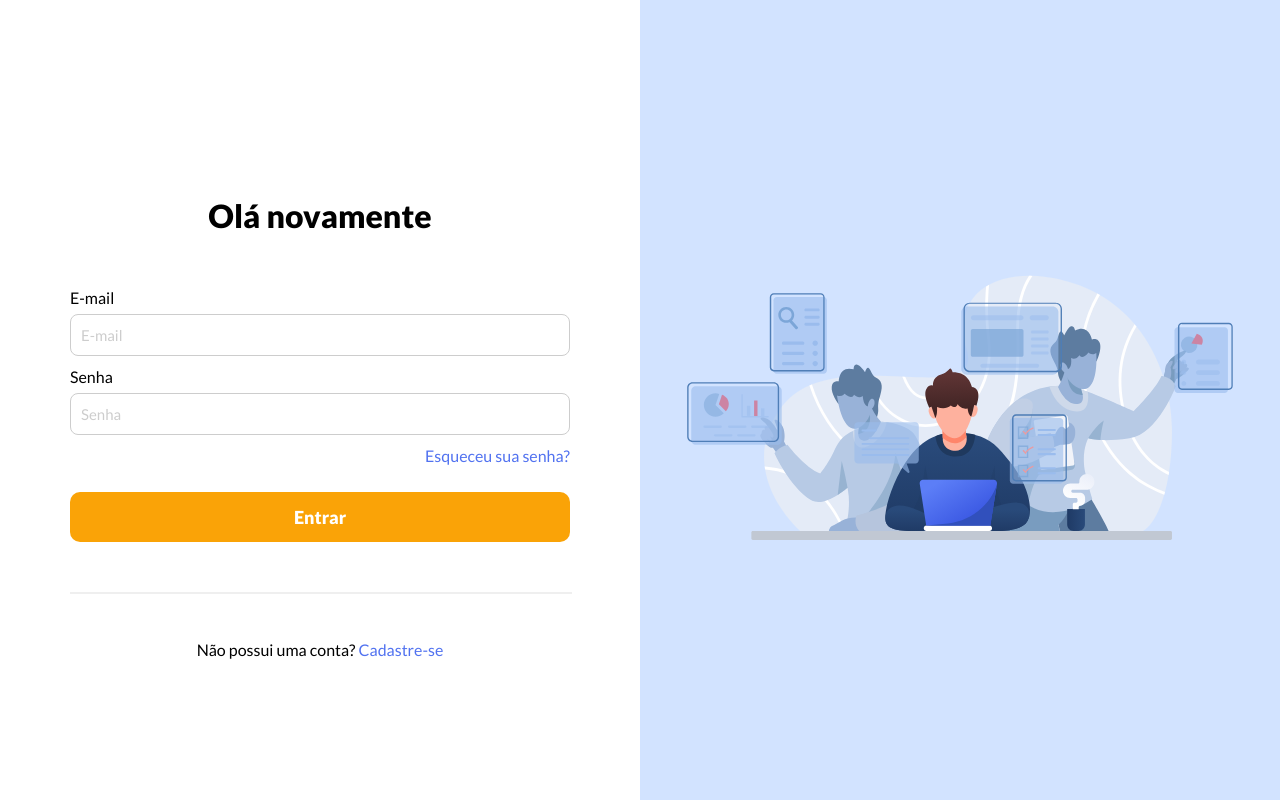
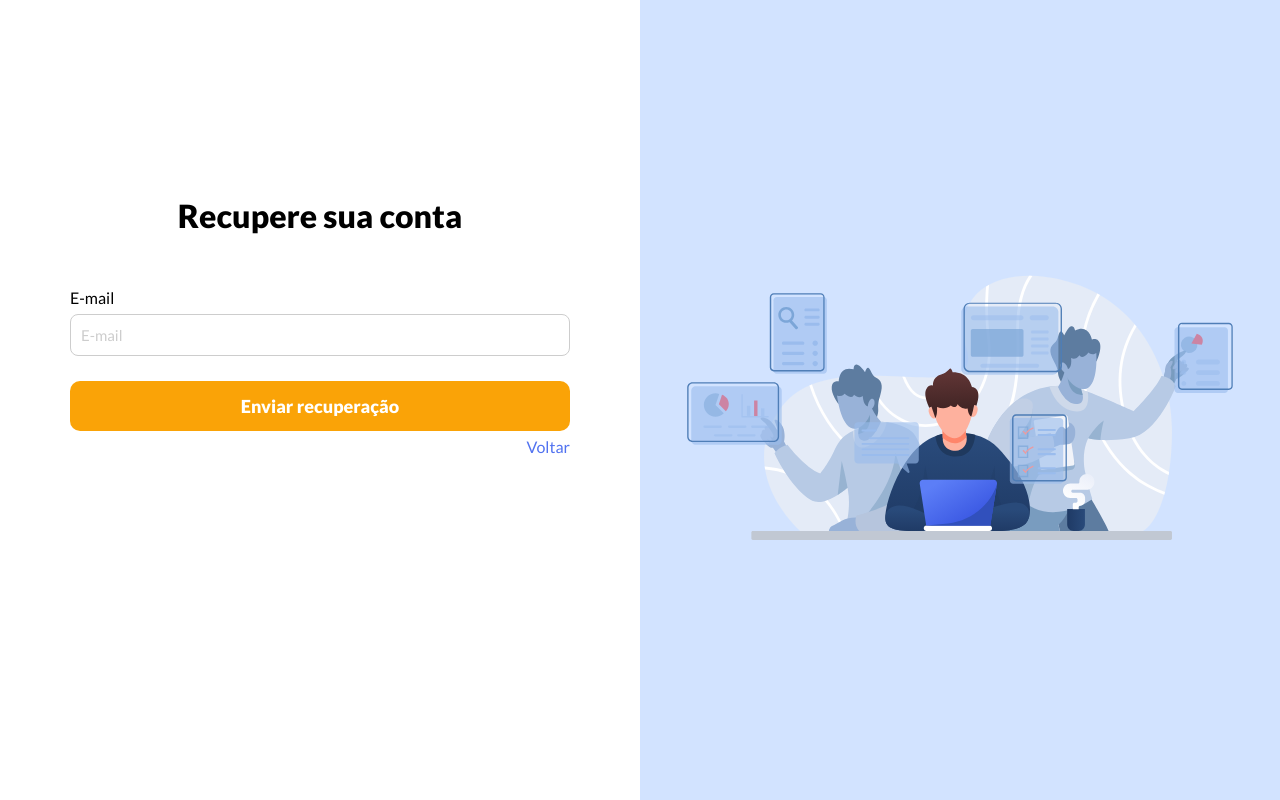
Before and after one commit to mhbarros/basic-auth, a Next.js app in the folder web/: page / in a window 1280 px wide. Both pictures are taken after a click on the link "Esqueceu sua senha?". Built offline with nearby package versions, Linux system fonts and the light colour scheme.

Commit message:
Tela de recuperação de senha

```diff
--- a/web/src/css/index.module.css
+++ b/web/src/css/index.module.css
@@ -50,11 +50,11 @@
     margin-bottom: 5px;
 }
 
-.loginBox button, .registerBox button{
+.loginBox button, .registerBox button, .forgotPasswordBox button{
     margin-top: 20px;
 }
 
-.registerBox {
+.registerBox, .forgotPasswordBox {
     margin-top: 50px;
     display: none;
     flex-direction: column;
@@ -62,6 +62,6 @@
     line-height: 2;
 }
 
-.registerBox > div {
+.registerBox > div, .forgotPasswordBox > div {
     margin-bottom: 5px;
 }
--- a/web/src/pages/index.js
+++ b/web/src/pages/index.js
@@ -29,9 +29,10 @@ export async function getInitialProps(ctx){
 
 const Home = () =>  {
 
-  const loginBox    = useRef();
-  const registerBox = useRef();
-  const title       = useRef();
+  const loginBox          = useRef();
+  const registerBox       = useRef();
+  const forgotPasswordBox = useRef();
+  const title             = useRef();
 
   const [registerName, setRegisterName]                       = useState('');
   const [registerUsername, setRegisterUsername]               = useState('');
@@ -43,15 +44,36 @@ const Home = () =>  {
   const [loginPassword, setLoginPassword] = useState('');
 
   const showLogin = () => {
-    registerBox.current.style.display = 'none';
     loginBox.current.style.display    = 'flex';
     title.current.innerText           = 'Olá novamente';
+    hideRegister();
+    hideForgotPassword();
+  }
+
+  const hideLogin = () => {
+    loginBox.current.style.display    = 'none';
   }
 
   const showRegister = () => {
     registerBox.current.style.display = 'flex';
-    loginBox.current.style.display    = 'none';
     title.current.innerText           = 'Crie sua conta';
+    hideLogin();
+    hideForgotPassword();
+  }
+
+  const hideRegister = () => {
+    registerBox.current.style.display = 'none';
+  }
+
+  const showForgotPassword = () => {
+    forgotPasswordBox.current.style.display = 'flex';
+    title.current.innerText = 'Recupere sua conta';
+    hideLogin();
+    hideRegister();
+  }
+
+  const hideForgotPassword = () => {
+    forgotPasswordBox.current.style.display = 'none';
   }
 
   const validateRegister = () => {
@@ -139,7 +161,7 @@ const Home = () =>  {
               <label>Senha</label>
               <input className={'primary'} type={'password'} placeholder={'Senha'} value={loginPassword} onChange={e => {setLoginPassword(e.target.value)}}/>
             </div>
-            <a href={'#'}>Esqueceu sua senha?</a>
+            <a href={'#'} onClick={showForgotPassword}>Esqueceu sua senha?</a>
             <button className={'primary'} onClick={doLogin}>Entrar</button>
             <hr/>
             <span>Não possui uma conta? <a href={'#'} onClick={showRegister}>Cadastre-se</a></span>
@@ -172,6 +194,14 @@ const Home = () =>  {
             <hr/>
             <span>Já possui conta? <a href={'#'} onClick={showLogin}>Entrar</a></span>
           </section>
+          <section className={styles.forgotPasswordBox} ref={forgotPasswordBox}>
+            <div>
+              <label>E-mail</label>
+              <input className={'primary'} type={'email'} placeholder={'E-mail'} />
+            </div>
+            <button className={'primary'}>Enviar recuperação</button>
+            <a href={'#'} onClick={showLogin}>Voltar</a>
+          </section>
         </div>
         <div className={styles.mainBg}/>
       </div>
```
